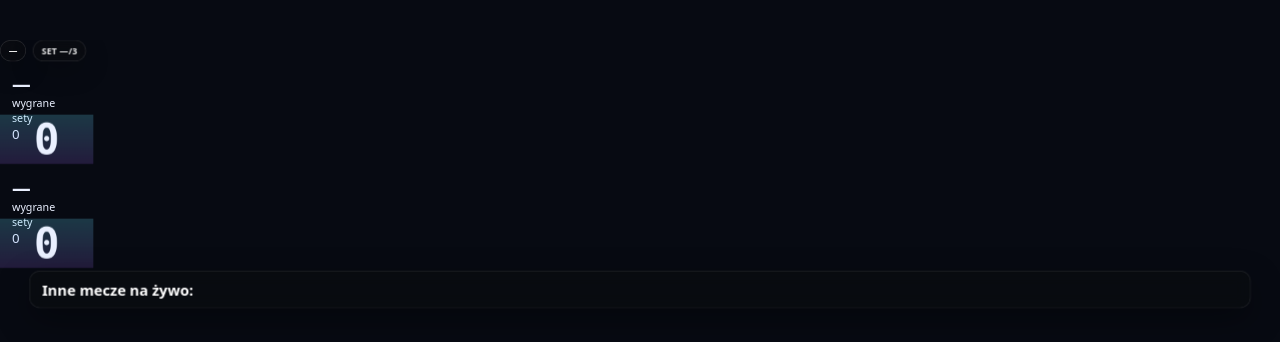
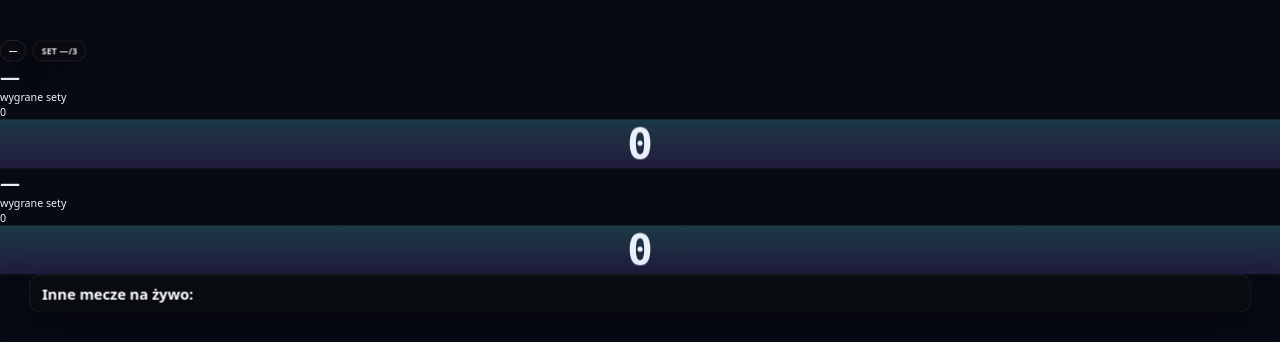
Before and after one commit to luke-025/VolleyballPro, a plain HTML site: page overlay.html in a window 1280 px wide. Drawn offline with nearby package versions, Linux system fonts and the light colour scheme.

Commit message:
fix: usuń zduplikowane reguły HUD w overlay

```diff
--- a/overlay.html
+++ b/overlay.html
@@ -71,17 +71,6 @@
       text-overflow: ellipsis;
     }
 
-    /* Safer margins + smaller HUD */
-    .gameHUD{ left:44px; top:44px; gap:12px; }
-    .teamPill{ width: 500px; height: 72px; border-radius: 22px; padding: 12px 16px 12px 18px; gap: 14px; }
-    .teamName{ font-size: 28px; }
-    .setsBox{ width: 92px; }
-    .setsVal{
-      font-size: 20px;
-    }
-    .pointsPill{ width: 100px; height: 72px; border-radius: 18px; font-size: 32px; }
-    .teamRow{ gap: 12px; }
-
     .tickerInner{
       width:100%;
       height: 56px;
@@ -116,15 +105,6 @@
     }
     .tickItem{ display:flex; gap:14px; align-items:center; }
     .tickSep{ opacity:.55; color:#fff; font-weight:700; }
-
-    /* Smaller HUD */
-    .gameHUD{ left:46px; top:46px; gap:14px; }
-    .teamPill{ width: 500px; height: 78px; border-radius: 22px; padding: 12px 16px 12px 18px; gap: 14px; }
-    .teamName{ font-size: 28px; }
-    .setsBox{ width: 90px; }
-    .setsVal{ font-size: 20px; }
-    .pointsPill{ width: 104px; height: 78px; border-radius: 18px; font-size: 34px; }
-    .teamRow{ gap: 14px; }
 
     /* Marquee ticker */
     .tickerItems{ overflow:hidden; }
```
